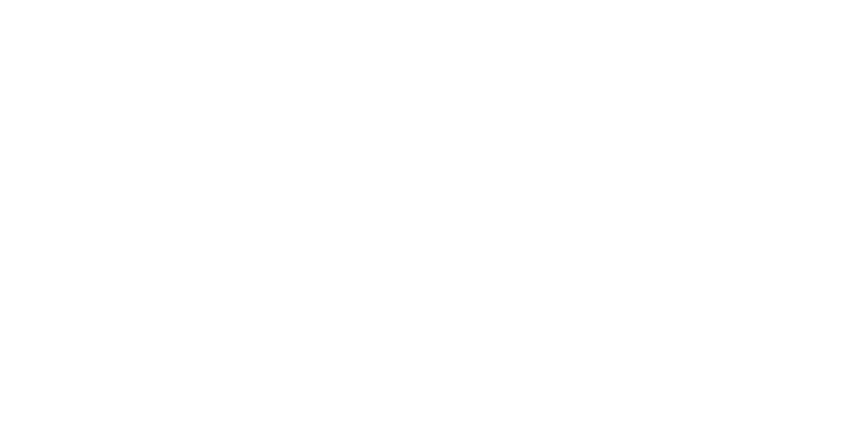
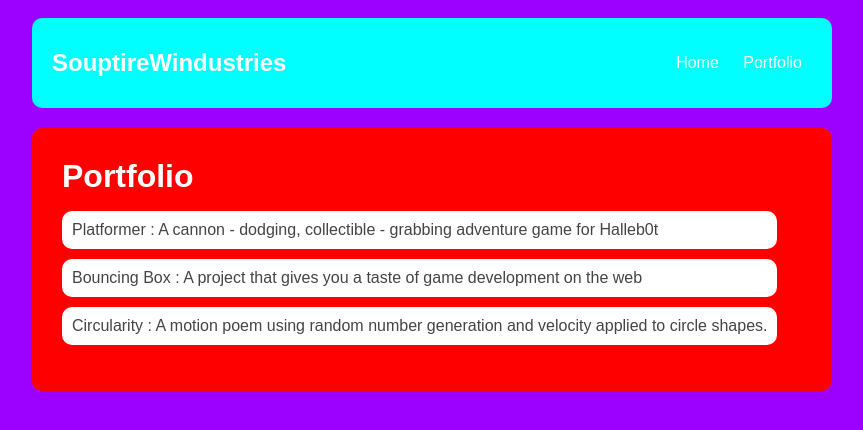
Before and after one commit to SouptireWindustries/SouptireWindustires-first-souptire, a plain HTML site: page portfolio.html in a window 1280 px wide. Shown: the whole page, without its empty margins (208-1071 px from the left). Drawn offline with Linux system fonts and the light colour scheme.

Commit message:
add portfolio.html file

```diff
--- a/portfolio.html
+++ b/portfolio.html
@@ -1,11 +1,33 @@
 <!DOCTYPE HTML>
 <html>
     <head>
+        <title>SouptireWindustries' portfolio</title>
+        <link rel="stylesheet" href="style.css">
     </head>
 
     <body>
       <div id="all-contents">
-
+        <nav>
+            <h1>SouptireWindustries</h1>
+            <ul id="nav-ul">
+                <li class="nav-li">
+                    <a class="nav-a" href="index.html">Home</a>
+                </li>
+                <li class="nav-li">
+                    <a class="nav-a" href="portfolio.html">Portfolio</a>
+                </li>
+            </ul>
+        </nav>
+        <main>
+            <div classs="content">
+                <h1>Portfolio</h1>
+                <ul id="portfolio">
+                    <li><a href="projects/platformer/">Platformer : A cannon - dodging, collectible - grabbing adventure game for Halleb0t</a></li>
+                    <li><a href="projects/bouncing-box/">Bouncing Box : A project that gives you a taste of game development on the web </a></li>
+                    <li><a href="projects/circularity/">Circularity : A motion poem using random number generation and velocity applied to circle shapes.</a></li>
+                </ul>
+            </div>
+        </main>
       </div>
     </body>
 </html>
--- a/style.css
+++ b/style.css
@@ -16,7 +16,7 @@ nav {
    margin-bottom: 20px;
     display: flex;
     padding: 20px;
-    border-radius: 50px;
+    border-radius: 10px;
 }
 h1 {
     display: flex;
@@ -41,6 +41,8 @@ a {
 main {
     background: rgb(255, 0, 0);
     display: flex;
+    padding: 30px;
+    border-radius: 10px;
 }
 .sidebar {
     margin-right: 25px;
@@ -62,3 +64,29 @@ main {
 h2, h3 {
     margin: 0px;
 }
+
+     /* portfolio styles */
+     .content h1 {
+        color: black;
+    }
+
+    #portfolio {
+        list-style-type: none;
+        padding-left: 0;
+    }
+
+    #portfolio li {
+        background: #fff;
+        padding: 10px;
+        border-radius: 10px;
+        margin-bottom: 10px;
+    }
+
+    #portfolio li:hover {
+        background: #eee;
+    }
+
+    #portfolio a {
+        text-decoration: none;
+        color: #454545;
+    }
```
Also changed, not shown: index.html (+2 -2 lines), favicon.ico (added).
